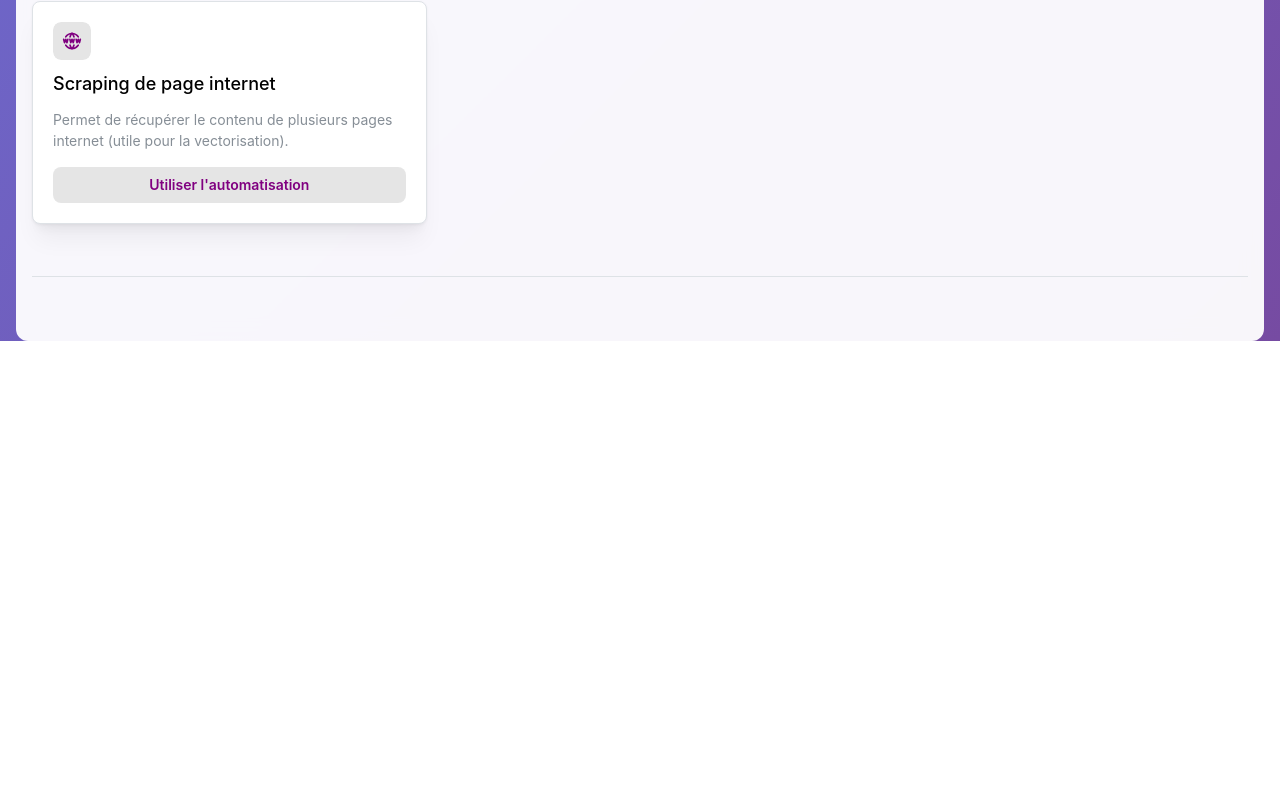
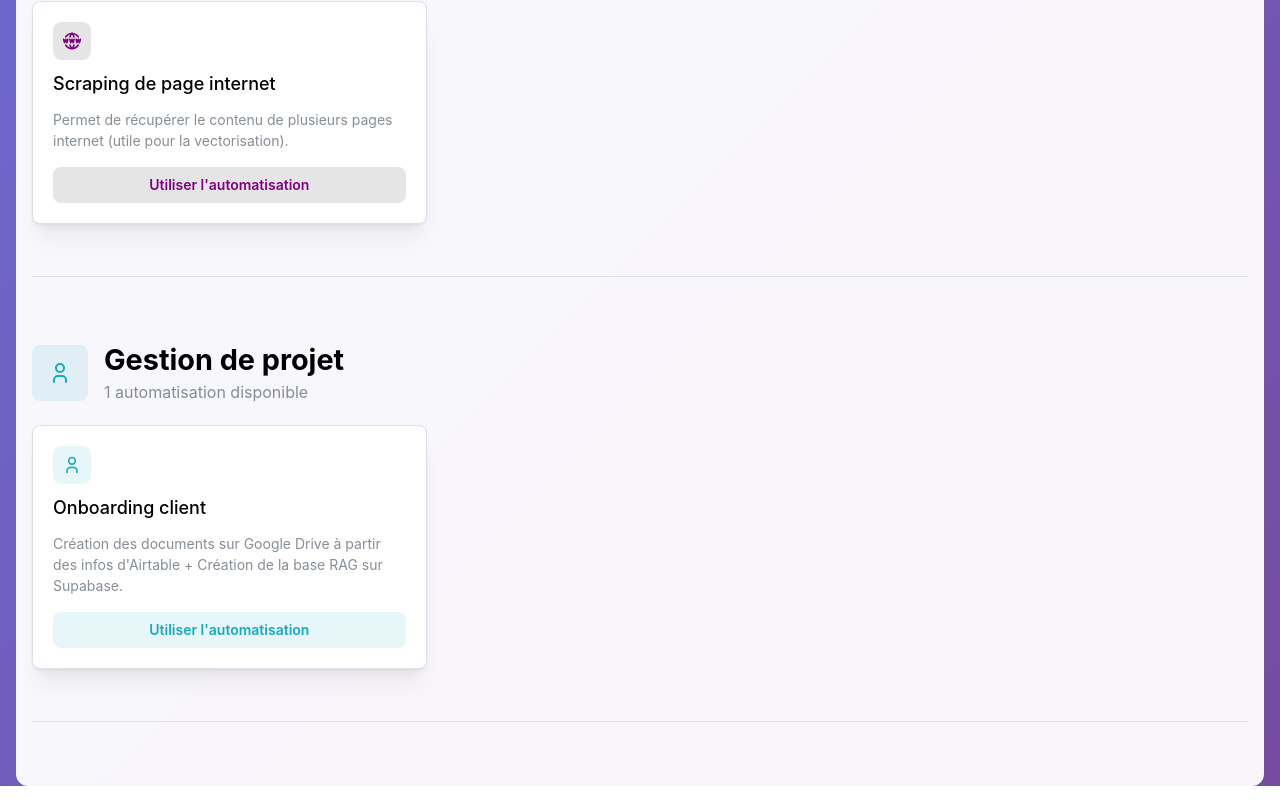
Before and after one commit to AllanVaccarizi/HubAutomation, a React (Create React App) app: page / in a window 1280 px wide. Shown: the part 1606-2408 px from the top of the page. Before the commit the page ends 1963 px from the top, so only its background shows below. Built offline with nearby package versions, Linux system fonts and the light colour scheme.

Commit message:
ajout onboarding projet

```diff
--- a/src/App.js
+++ b/src/App.js
@@ -106,6 +106,17 @@ const automationsData = {
       pdfGuide: 'https://drive.google.com/file/d/160g9pih1PMzg1LHCJKKrnHBW6rMlEGCY/preview',
       icon: IconWorldWww,
       color: 'purple'
+    }
+  ],
+  gestionProjet: [
+    {
+      id: 'onboarding-client',
+      title: 'Onboarding client',
+      description: 'Création des documents sur Google Drive à partir des infos d\'Airtable + Création de la base RAG sur Supabase.',
+      webhook: 'https://n8n.srv749948.hstgr.cloud/webhook/d5e39d1b-69ae-4a7a-946b-417fd244ea08/chat',
+      pdfGuide: 'https://drive.google.com/file/d/1lWcvkDNYVdOAidzVUSkc9IvpTVIS7xI7/preview',
+      icon: IconUser,
+      color: 'cyan'
     }
   ]
 };
@@ -367,21 +378,24 @@ const HomePage = ({ onSelectAutomation }) => {
     vectorisation: 'Vectorisation',
     googleAds: 'Google Ads',
     seo: 'SEO',
-    scraping: 'Scraping'
+    scraping: 'Scraping',
+    gestionProjet: 'Gestion de projet'
   };
 
   const categoryIcons = {
     vectorisation: IconDatabase,
     googleAds: IconAd,
     seo: IconSeo,
-    scraping: IconWorldWww
+    scraping: IconWorldWww,
+    gestionProjet: IconUser
   };
 
   const categoryColors = {
     vectorisation: 'blue',
     googleAds: 'green',
     seo: 'orange',
-    scraping: 'purple'
+    scraping: 'purple',
+    gestionProjet: 'cyan'
   };
 
   return (
```
